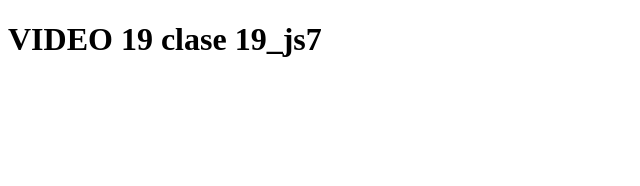
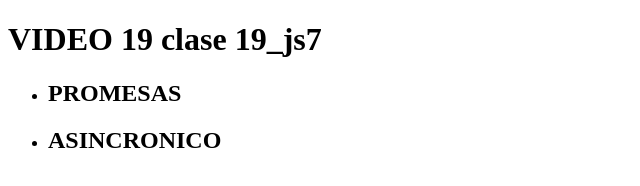
Before and after one commit to k-kurt/codo-a-codo-contenido-FrontEnd, a plain HTML site: page JAVASCRIPT/CLASE18_js7/asincronismo/index.html in a window 1280 px wide. Shown: the whole page, without its empty margins (0-640 px from the left). Drawn offline with Linux system fonts and the light colour scheme.

Commit message:
minuto 11

```diff
--- a/JAVASCRIPT/CLASE18_js7/asincronismo/index.html
+++ b/JAVASCRIPT/CLASE18_js7/asincronismo/index.html
@@ -1,5 +1,5 @@
 <!DOCTYPE html>
-<html lang="en">
+<html lang="es">
 <head>
     <meta charset="UTF-8">
     <meta name="viewport" content="width=device-width, initial-scale=1.0">
--- a/JAVASCRIPT/CLASE18_js7/asincronismo/index.js
+++ b/JAVASCRIPT/CLASE18_js7/asincronismo/index.js
@@ -8,8 +8,9 @@ el codigo sincronico es generalmente mas facil de leer, escribir y depurar debid
 */
 
 
-//EJEMPLO DE SINCRONISMO
-
+//EJEMPLO DE ASINCRONIco
+//Javascript puede manejar operaciones que no se completan inmediatamente
+/*
 console.log('primero: este mensaje se muestra primero');
 
 
@@ -27,3 +28,32 @@ setTimeout(() => {
 
 
 console.log('segundo: este mensaje se muestra mientras esperamos el temporazidor')
+ */
+
+
+
+let listaContainer=document.createElement('ul')
+let li1=document.createElement('li')
+let li2=document.createElement('li')
+
+
+
+//asincronico
+let texto1='ASINCRONICO'
+let contenido2=document.createElement('h2')
+contenido2.textContent=texto1
+//document.body.appendChild(contenido2)
+
+
+
+//promesas
+let texto="PROMESAS"
+let contenido1=document.createElement('h2')
+contenido1.textContent=texto
+//document.body.appendChild(contenido1)
+
+document.body.appendChild(listaContainer)
+li1.appendChild(contenido1)
+li2.appendChild(contenido2)
+listaContainer.appendChild(li1)
+listaContainer.appendChild(li2)
```
